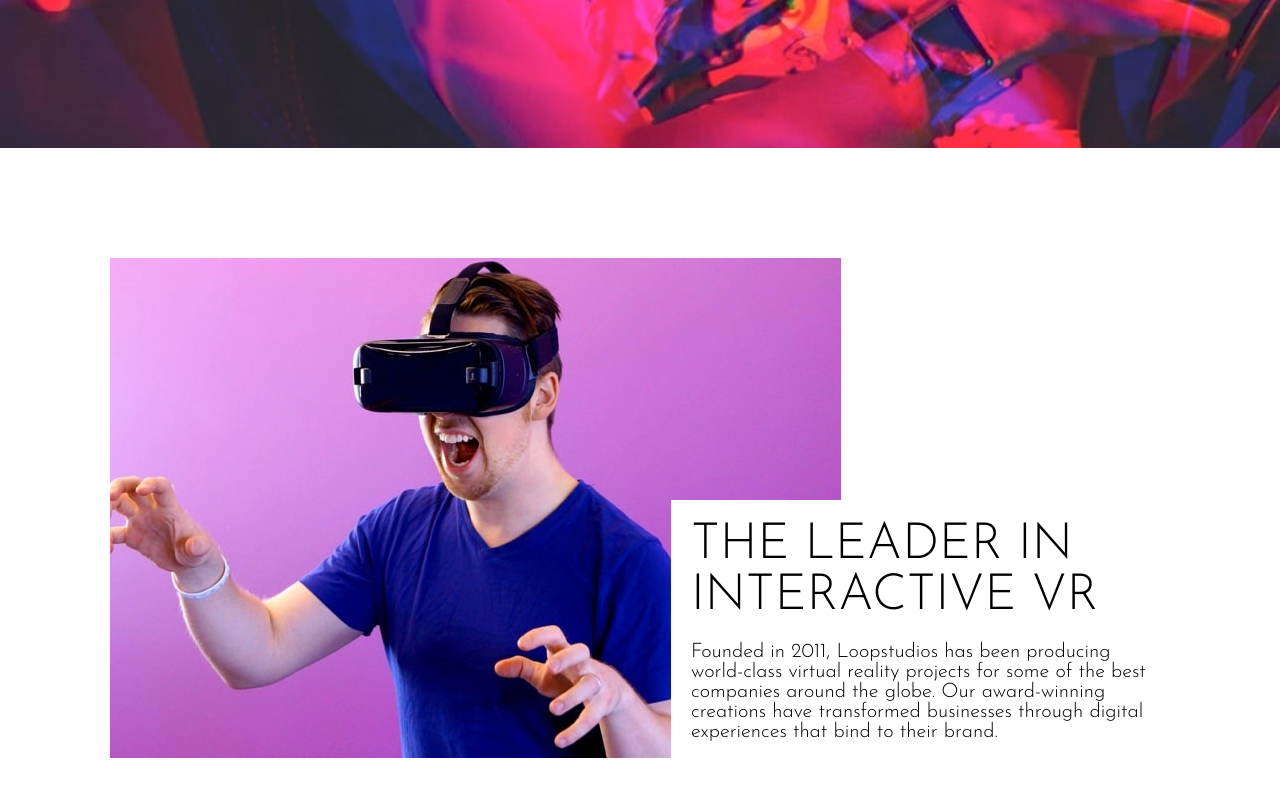
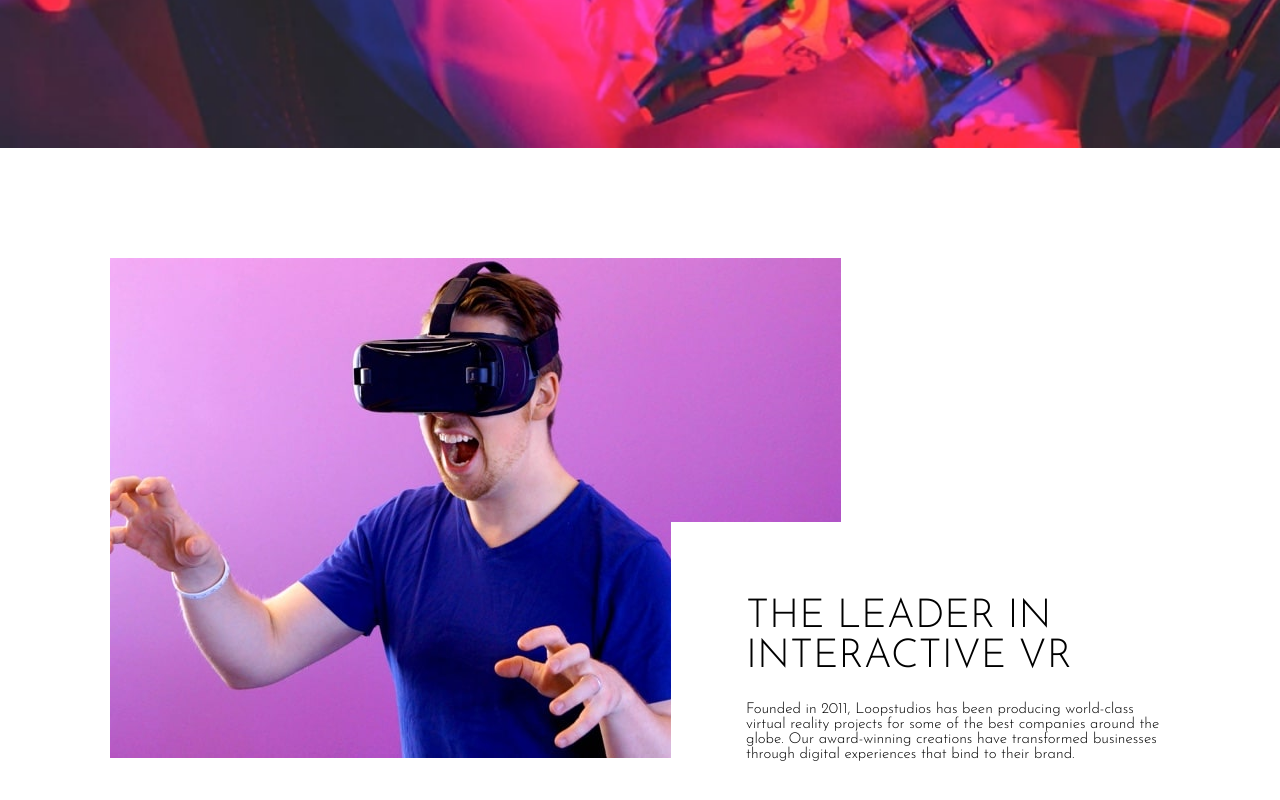
Before and after one commit to vineyy17/Loopstudios-landing-page, a website: page index.html in a window 1280 px wide. Shown: the part 652-1452 px from the top of the page. Drawn offline with Linux system fonts and the light colour scheme.

Commit message:
completed vr section

```diff
--- a/sass/_components.scss
+++ b/sass/_components.scss
@@ -70,20 +70,22 @@
 // VR GALLERY TEXT
 .gallery-text {
     color: var(--black);
-    padding: 2rem;
+    padding-top: 7.5rem;
+    padding-left: 7.5rem;
     position: relative;
     z-index: 10;
     background-color: var(--white);
     align-self: flex-end;
+    width: 60%;
 
     &__large {
         text-transform: uppercase;
         font-weight: 300;
-        font-size: 5rem;
+        font-size: 4rem;
     }
 
     &__small {
-        margin-top: 2rem;
-        font-size: 2rem;
+        margin-top: 2.5rem;
+        font-size: 1.5rem;
     }
 }
```
Also changed, not shown: css/style.css, 1 other file.
